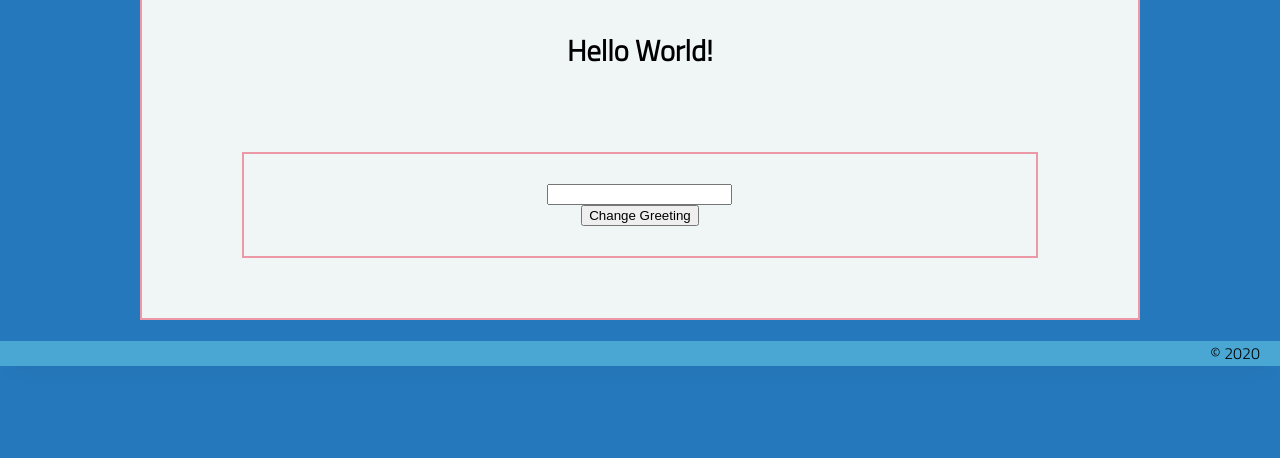
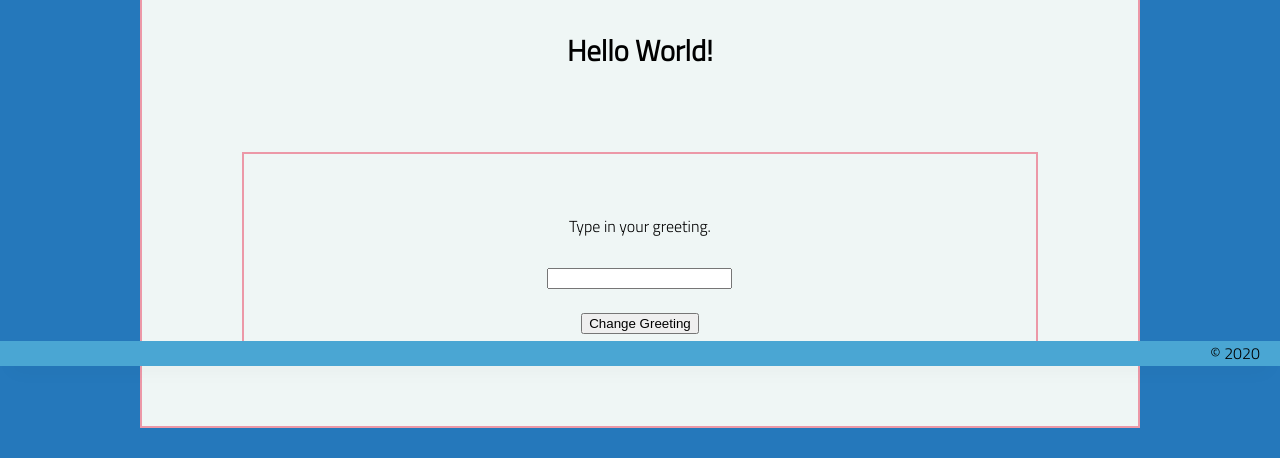
Before and after one commit to Technicoder/cool-box, a plain HTML site: page index.html in a window 1280 px wide. Shown: the part 434-892 px from the top of the page. Before the commit the page ends 800 px from the top, so only its background shows below. Drawn offline with Linux system fonts and the light colour scheme.

Commit message:
JS greetings app

```diff
--- a/index.html
+++ b/index.html
@@ -26,7 +26,9 @@
             </h2>
 
             <section>
+                <p>Type in your greeting.</p>
                 <input  id ="greetingInput"/>
+                <br/>
                 <button id ="greetingButton">Change Greeting</button>
             </section>
 
```
